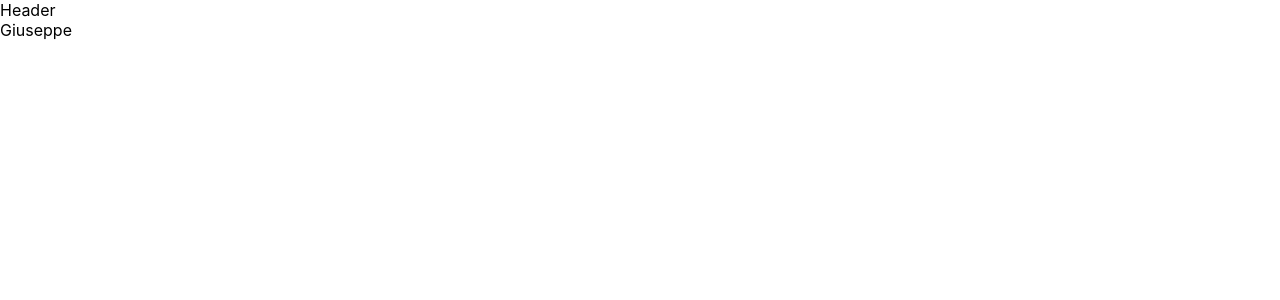
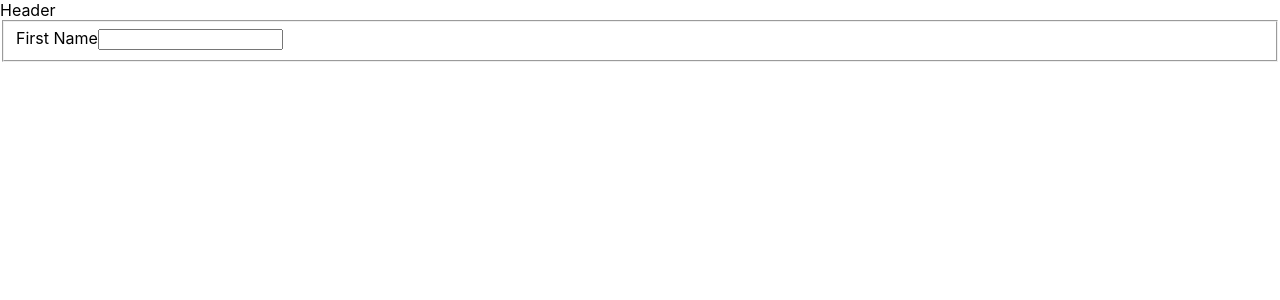
Before and after one commit to gcamaci/cv-builder, a React (Create React App) app: page / in a window 1280 px wide. Shown: the top 300 px of the page. Built offline with nearby package versions, Linux system fonts and the light colour scheme.

Commit message:
pass state into preview as prop

```diff
--- a/src/components/Main.js
+++ b/src/components/Main.js
@@ -1,5 +1,6 @@
 import React ,{ Component } from "react";
 import { emptyState } from "./utils/emptyState";
+import { CvForm } from "./cvForm/mainForm";
 class Main extends Component{
     constructor(){
         super()
@@ -10,7 +11,9 @@ class Main extends Component{
 
     render(){
         return(
-            <div>{this.state.personal.name}</div>
+            <div>
+                <CvForm/>
+            </div>
         )
     }
 }
--- a/src/components/cvForm/mainForm.js
+++ b/src/components/cvForm/mainForm.js
@@ -0,0 +1,16 @@
+import React, { Component } from "react";
+import { Personal } from "./personal";
+class CvForm extends Component{
+    constructor(){
+        super()
+    }
+    render(){
+        return(
+            <div>
+                <Personal/>
+            </div>
+        )
+    }
+}
+
+export {CvForm}
--- a/src/components/cvForm/personal.js
+++ b/src/components/cvForm/personal.js
@@ -0,0 +1,17 @@
+import React, { Component } from "react";
+
+class Personal extends Component{
+    constructor(){
+        super()
+    }
+    render(){
+        return (
+            <fieldset>
+                <label htmlFor="first-name">First Name</label>
+                <input type='text' id="first-name"></input>
+            </fieldset>
+        )
+    }
+}
+
+export { Personal }
```
